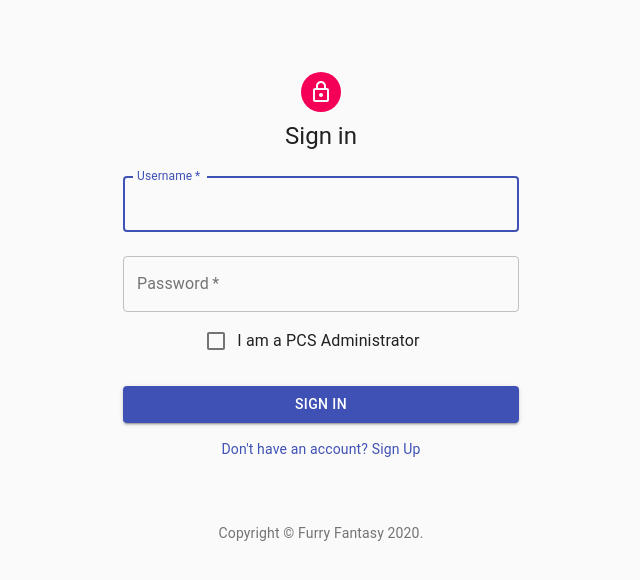
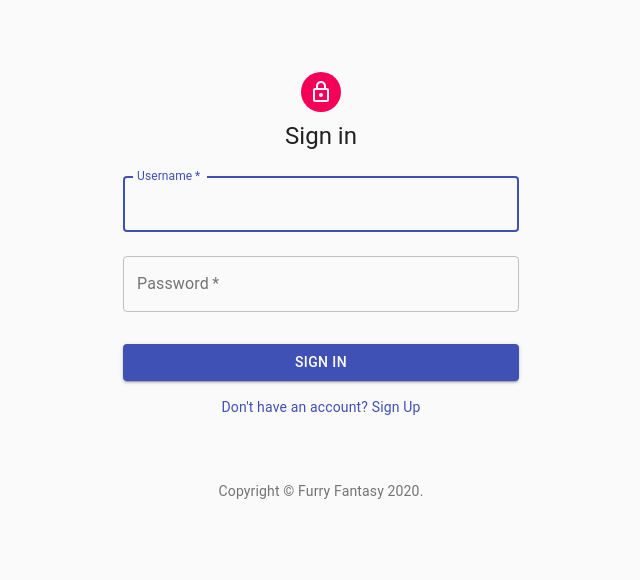
Before and after one commit to kangmingtay/PetCareApp, a React (Create React App) app in the folder web/: page /login in a window 1280 px wide. Shown: the top 580 px of the page, without its empty margins (319-959 px from the left). Built offline with nearby package versions, Linux system fonts and the light colour scheme; no server answers.

Commit message:
update login page

```diff
--- a/web/src/pages/LoginPage.js
+++ b/web/src/pages/LoginPage.js
@@ -10,8 +10,6 @@ import LockOutlinedIcon from '@material-ui/icons/LockOutlined';
 import Typography from '@material-ui/core/Typography';
 import { makeStyles } from '@material-ui/core/styles';
 import Container from '@material-ui/core/Container';
-import Checkbox from '@material-ui/core/Checkbox';
-import FormControlLabel from '@material-ui/core/FormControlLabel';
 import Copyright from '../components/Copyright';
 import { fetchLoginInfo } from '../calls/loginCalls';
 import { UserContext } from '../UserContext';
@@ -51,7 +49,13 @@ const LoginPage = (props) => {
         // console.log(state)
         let resp = await fetchLoginInfo(state);
         if (resp.data.success === true) {
-            setContext({ ...context, username: state.username, isLoggedIn: true, isAdmin: state.isAdmin });
+            console.log(resp.data);
+            setContext({
+                ...context,
+                username: state.username,
+                isLoggedIn: true,
+                isAdmin: resp.data.isAdmin
+            });
             props.history.push("/");
         } else {
             alert("Account does not exist! Please sign up for an account.")
@@ -94,14 +98,6 @@ const LoginPage = (props) => {
                         autoComplete="current-password"
                         onChange={(e) => setState({...state, password: e.target.value})}
                     />
-                    <FormControlLabel
-                        control = {<Checkbox
-                            checked={state.isAdmin}
-                            onChange={() => setState({...state, isAdmin: !state.isAdmin})}
-                            inputProps={{ 'aria-label': 'primary checkbox' }}
-                        />}
-                        label="I am a PCS Administrator"
-                    />
                     <Button
                         type="submit"
                         fullWidth
```
